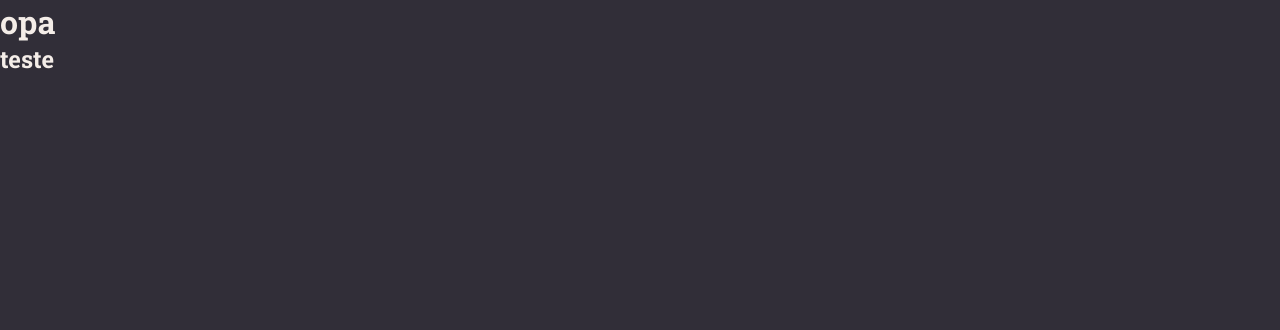
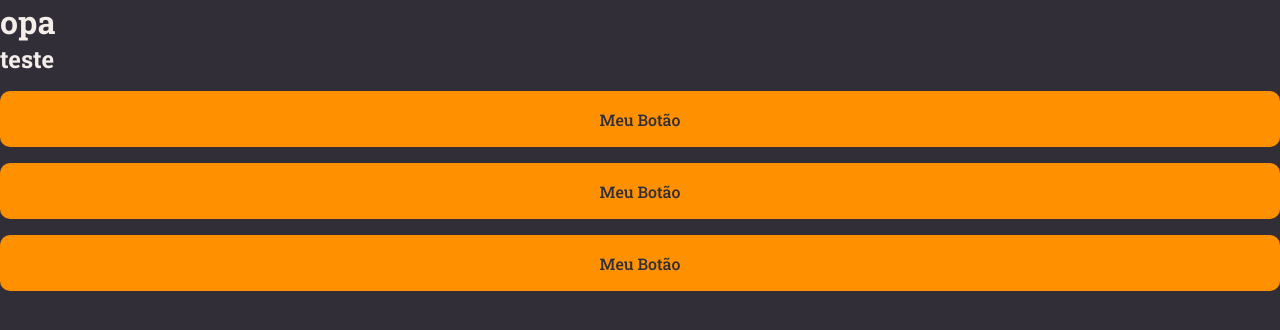
Before and after one commit to rodfrutuoso/Notes, a React (Vite) app: page / in a window 1280 px wide. Shown: the top 330 px of the page. Built offline with nearby package versions, Linux system fonts and the light colour scheme.

Commit message:
Criado componente Button

```diff
--- /dev/null
+++ b/src/components/Button/index.jsx
@@ -0,0 +1,10 @@
+import { Container } from "./styles";
+
+export function Button(){
+
+    return(
+    <Container type = "button">
+        Meu Botão
+    </Container>
+    )
+}
--- /dev/null
+++ b/src/components/Button/styles.js
@@ -0,0 +1,18 @@
+import styled from "styled-components";
+
+export const Container = styled.button`
+    width: 100%;
+    background-color: ${({theme})=> theme.COLORS.ORANGE};
+    color: ${({theme})=> theme.COLORS.BACKGROUND_800};
+
+    height: 56px;
+    border: 0;
+    padding: 0 16px;
+    margin-top: 16px;
+    border-radius: 10px;
+    font-weight: 500;
+
+    &:disabled{
+        opacity: 0.5;
+    }
+`
--- a/src/pages/Details/index.jsx
+++ b/src/pages/Details/index.jsx
@@ -1,10 +1,15 @@
 import { Container } from "./style";
+import { Button } from "../../components/Button";
 
 export function Details() {
   return (
     <Container>
       <h1>opa</h1>
       <h2>teste</h2>
+
+      <Button/>
+      <Button/>
+      <Button/>
     </Container>
   )
 }
```
Also changed, not shown: 1 other file (tests, documents, lock files or other folders).
